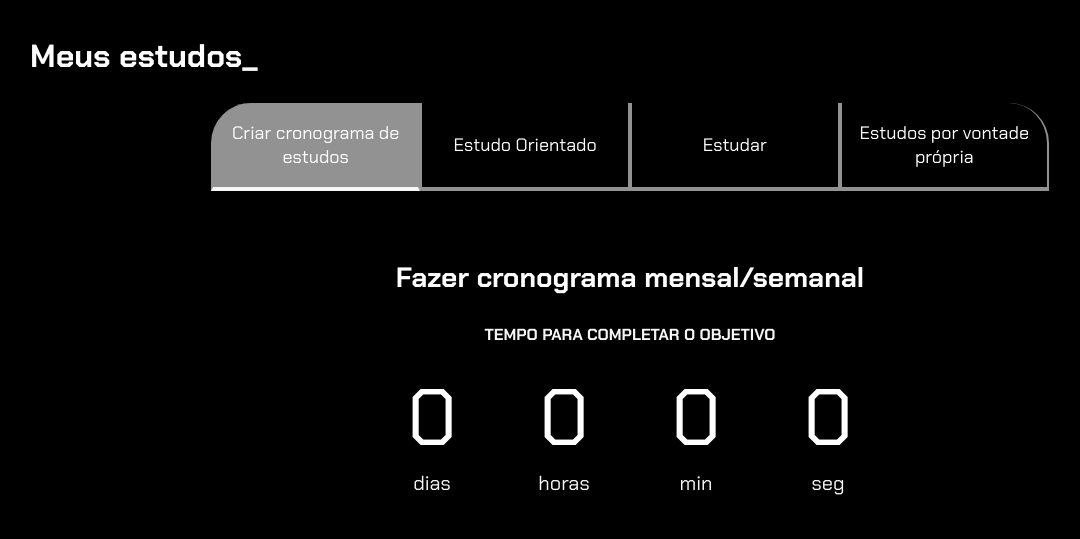
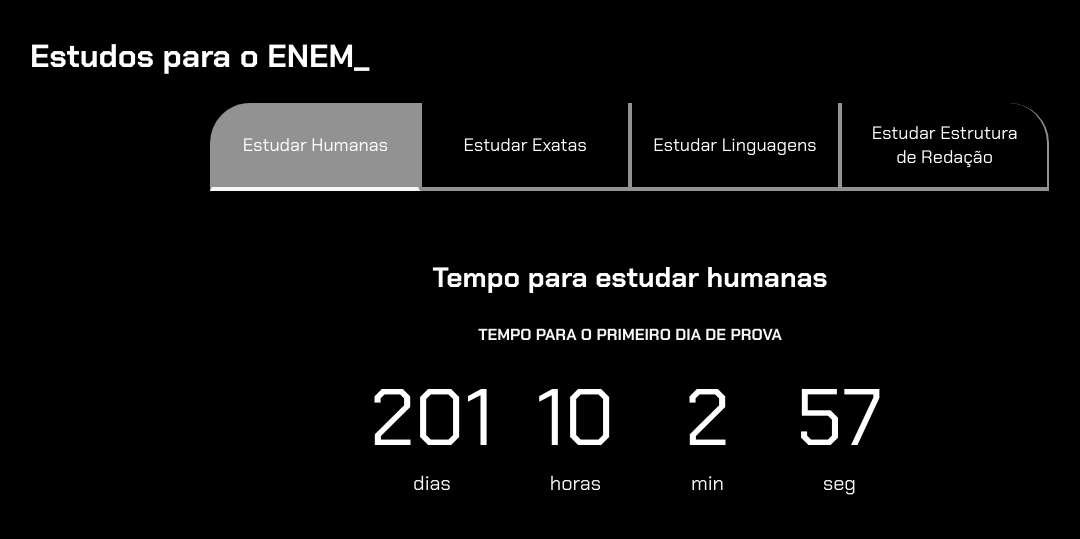
Before and after one commit to IsabeliQueiroz/isabeli-1tri-p2, a plain HTML site: page index.html in a window 1280 px wide. Shown: the whole page, without its empty margins (10-1090 px from the left). Drawn offline with Linux system fonts and the light colour scheme.

Commit message:
Add files via upload

```diff
--- a/index.html
+++ b/index.html
@@ -10,18 +10,18 @@
 
 <body>
     <section class="conteudo-principal">
-        <h2 class="titulo-principal">Meus estudos<span>_</span></h2>
+        <h2 class="titulo-principal">Estudos para o ENEM<span>_</span></h2>
         <div class="conteudo">
             <div class="botoes">
-                <button class="botao ativo">Criar cronograma de estudos</button>
-                <button class="botao">Estudo Orientado</button>
-                <button class="botao">Estudar</button>
-                <button class="botao">Estudos por vontade própria</button>
+                <button class="botao ativo">Estudar Humanas</button>
+                <button class="botao">Estudar Exatas</button>
+                <button class="botao">Estudar Linguagens</button>
+                <button class="botao">Estudar Estrutura de Redação</button>
             </div>
             <div class="abas-textos">
                 <div class="aba-conteudo ativo">
-                    <h3 class="aba-conteudo-titulo-principal">Fazer cronograma mensal/semanal</h3>
-                    <h4 class="aba-conteudo-titulo-secundario">Tempo para completar o objetivo</h4>
+                    <h3 class="aba-conteudo-titulo-principal">Tempo para estudar humanas</h3>
+                    <h4 class="aba-conteudo-titulo-secundario">Tempo para o primeiro dia de prova</h4>
                     <div class="contador">
                         <div class="contador-digito">
                             <p class="contador-digito-numero" id="dias0">0</p>
@@ -42,8 +42,8 @@
                     </div>
                 </div>
                 <div class="aba-conteudo">
-                    <h3 class="aba-conteudo-titulo-principal">Tempo dedicado</h3>
-                    <h4 class="aba-conteudo-titulo-secundario">Tempo para completar o objetivo</h4>
+                    <h3 class="aba-conteudo-titulo-principal">Tempo para estudar exatas</h3>
+                    <h4 class="aba-conteudo-titulo-secundario">Tempo para o segundo dia de prova</h4>
                     <div class="contador">
                         <div class="contador-digito">
                             <p class="contador-digito-numero" id="dias1">0</p>
@@ -64,8 +64,8 @@
                     </div>
                 </div>
                 <div class="aba-conteudo">
-                    <h3 class="aba-conteudo-titulo-principal">Estudo em tempo real</h3>
-                    <h4 class="aba-conteudo-titulo-secundario">Tempo para completar o objetivo</h4>
+                    <h3 class="aba-conteudo-titulo-principal">Tempo para estudar linguagens</h3>
+                    <h4 class="aba-conteudo-titulo-secundario">Tempo para o primeiro dia de prova</h4>
                     <div class="contador">
                         <div class="contador-digito">
                             <p class="contador-digito-numero" id="dias2">0</p>
@@ -86,8 +86,8 @@
                     </div>
                 </div>
                 <div class="aba-conteudo">
-                    <h3 class="aba-conteudo-titulo-principal">Calculador de tempo</h3>
-                    <h4 class="aba-conteudo-titulo-secundario">Tempo para completar o objetivo</h4>
+                    <h3 class="aba-conteudo-titulo-principal">Tempo para estudar estrutura de redação</h3>
+                    <h4 class="aba-conteudo-titulo-secundario">Tempo para o primeiro dia de prova</h4>
                     <div class="contador">
                         <div class="contador-digito">
                             <p class="contador-digito-numero" id="dias3">0</p>
--- a/main.js
+++ b/main.js
@@ -15,10 +15,10 @@
 }
 
 const contadores = document.querySelectorAll(".contador");
-const tempoObjetivo1 = new Date("2024-04-13T00:00:00");
-const tempoObjetivo2 = new Date("2024-04-18T00:00:00");
-const tempoObjetivo3 = new Date("2024-04-19T00:00:00");
-const tempoObjetivo4 = new Date("2024-04-20T23:59:59");
+const tempoObjetivo1 = new Date("2024-11-03T00:00:00");
+const tempoObjetivo2 = new Date("2024-11-10T00:00:00");
+const tempoObjetivo3 = new Date("2024-11-03T00:00:00");
+const tempoObjetivo4 = new Date("2024-11-03T23:59:59");
 
 const tempos = [tempoObjetivo1,tempoObjetivo2,tempoObjetivo3,tempoObjetivo4];
 
```
